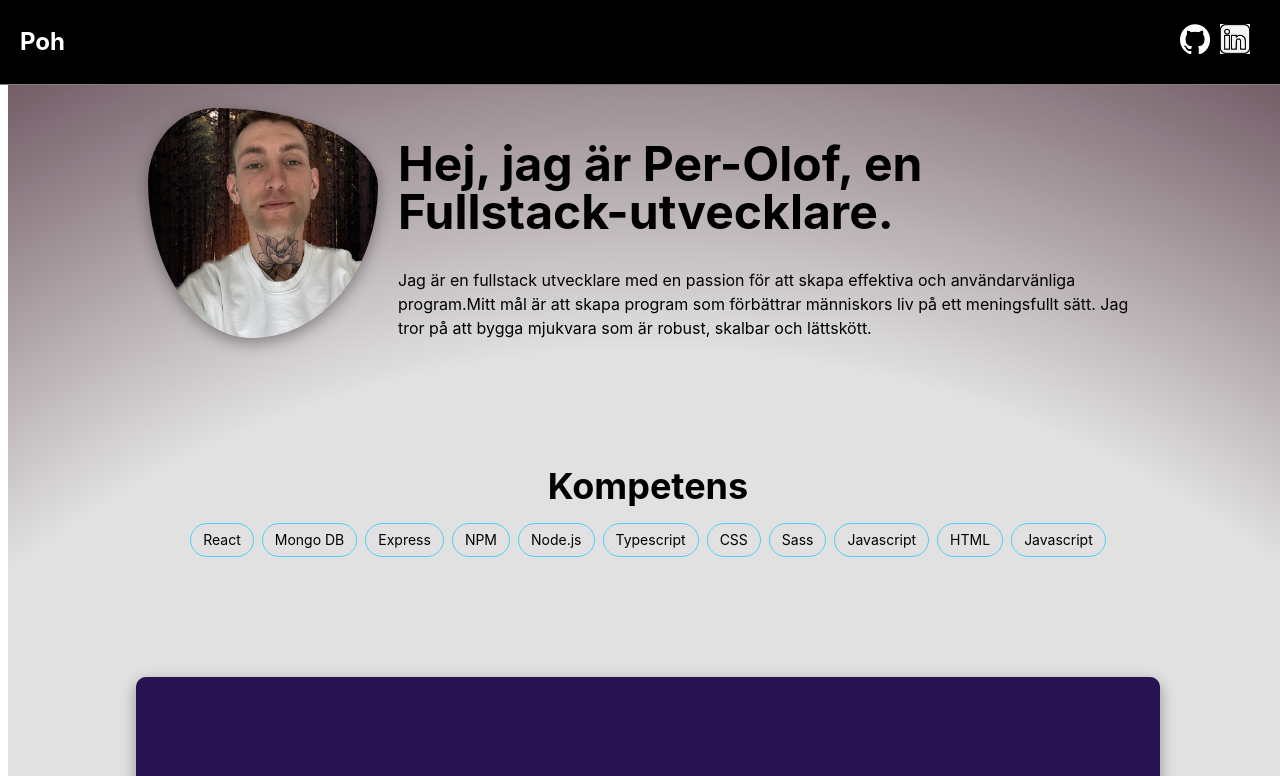
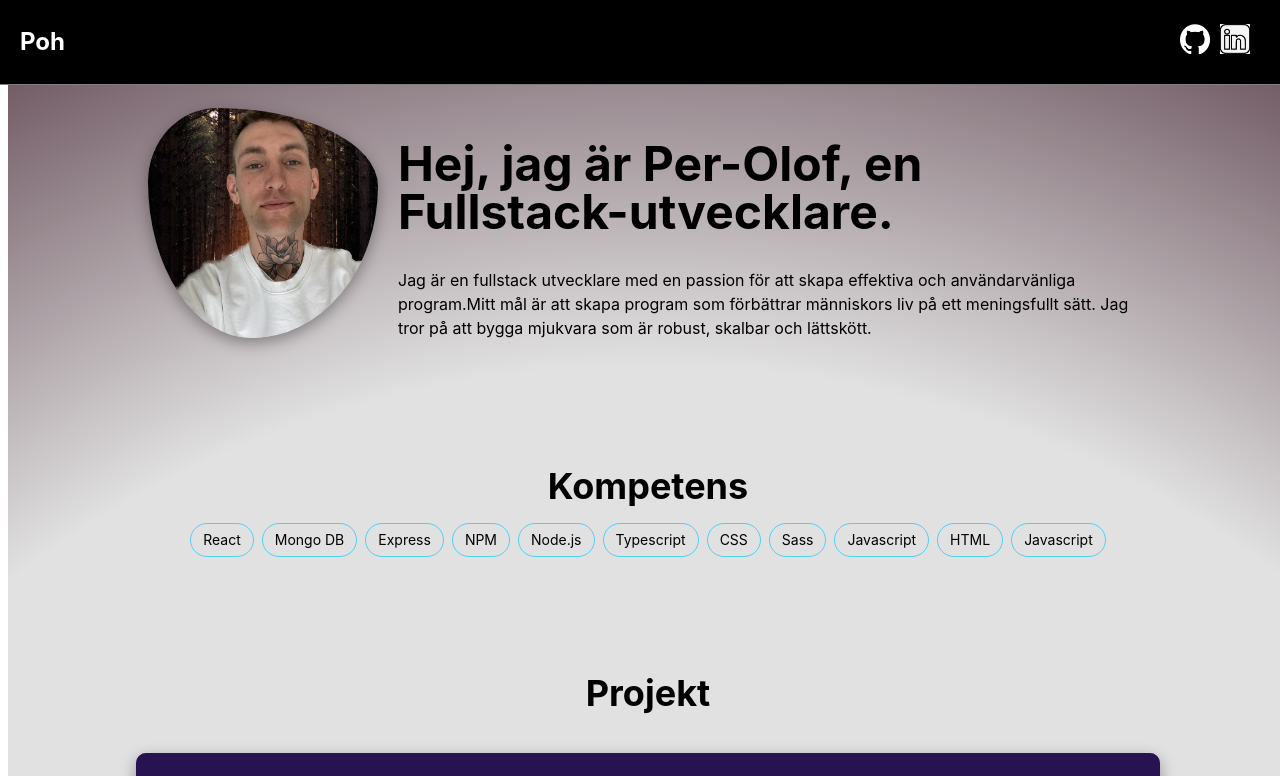
Before and after one commit to hedenfeldt/portfolio-main, a React (Vite) app: page / in a window 1280 px wide. Shown: the top 776 px of the page. Built offline with nearby package versions, Linux system fonts and the light colour scheme.

Commit message:
projekt title

```diff
--- a/src/components/HomePage.jsx
+++ b/src/components/HomePage.jsx
@@ -60,6 +60,7 @@ function HomePage(Props) {
       </section>
 
       <section className="Projekt-container" id="Projekt">
+        <h3 className="Work-title">Projekt</h3>
         <article className="Projekt">
           <div className="img-container">
             <img className="Projekt-img" src="/Screenshot Capture - 2023-04-18 - 01-45-41.png" alt="text to speech" />
```
